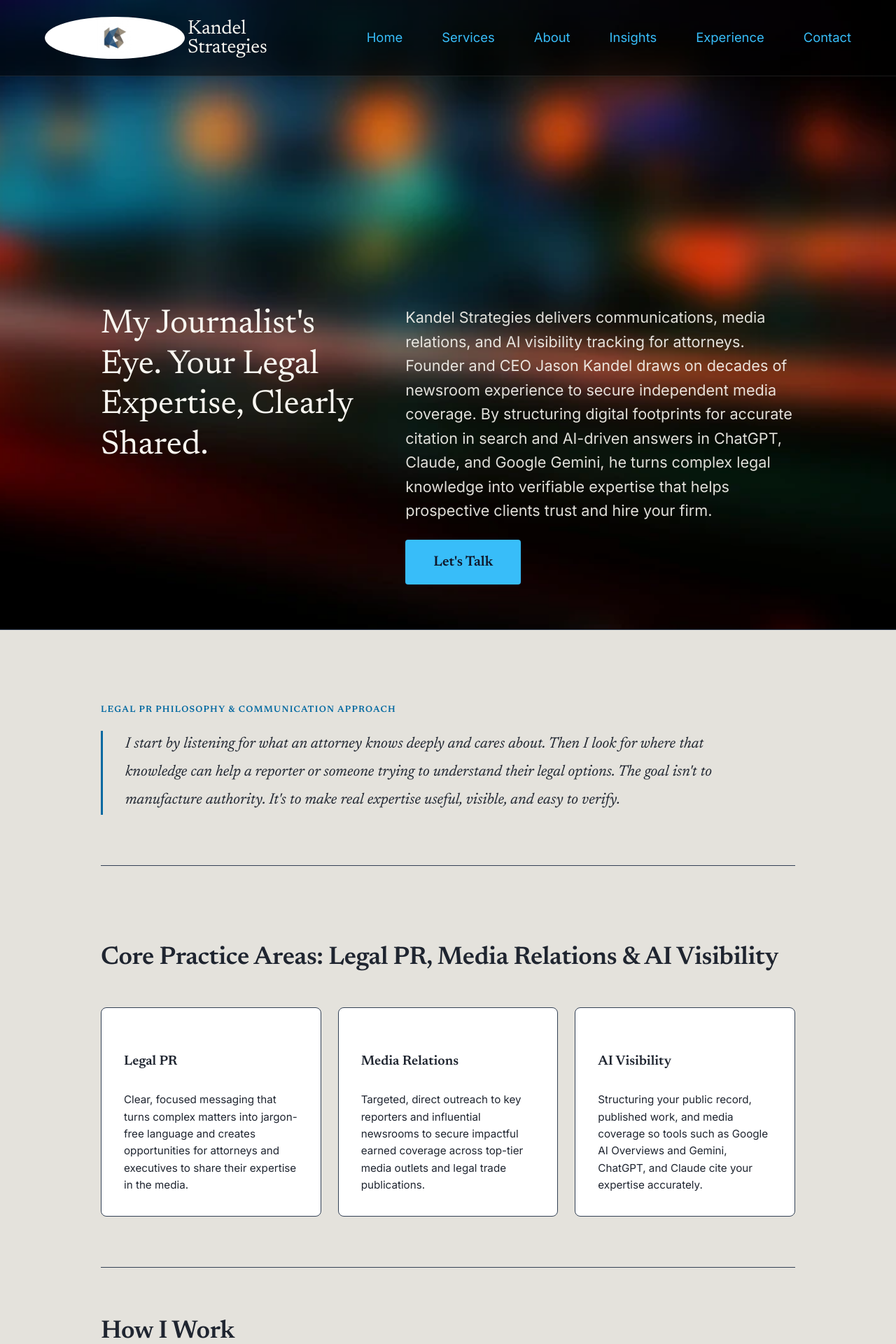
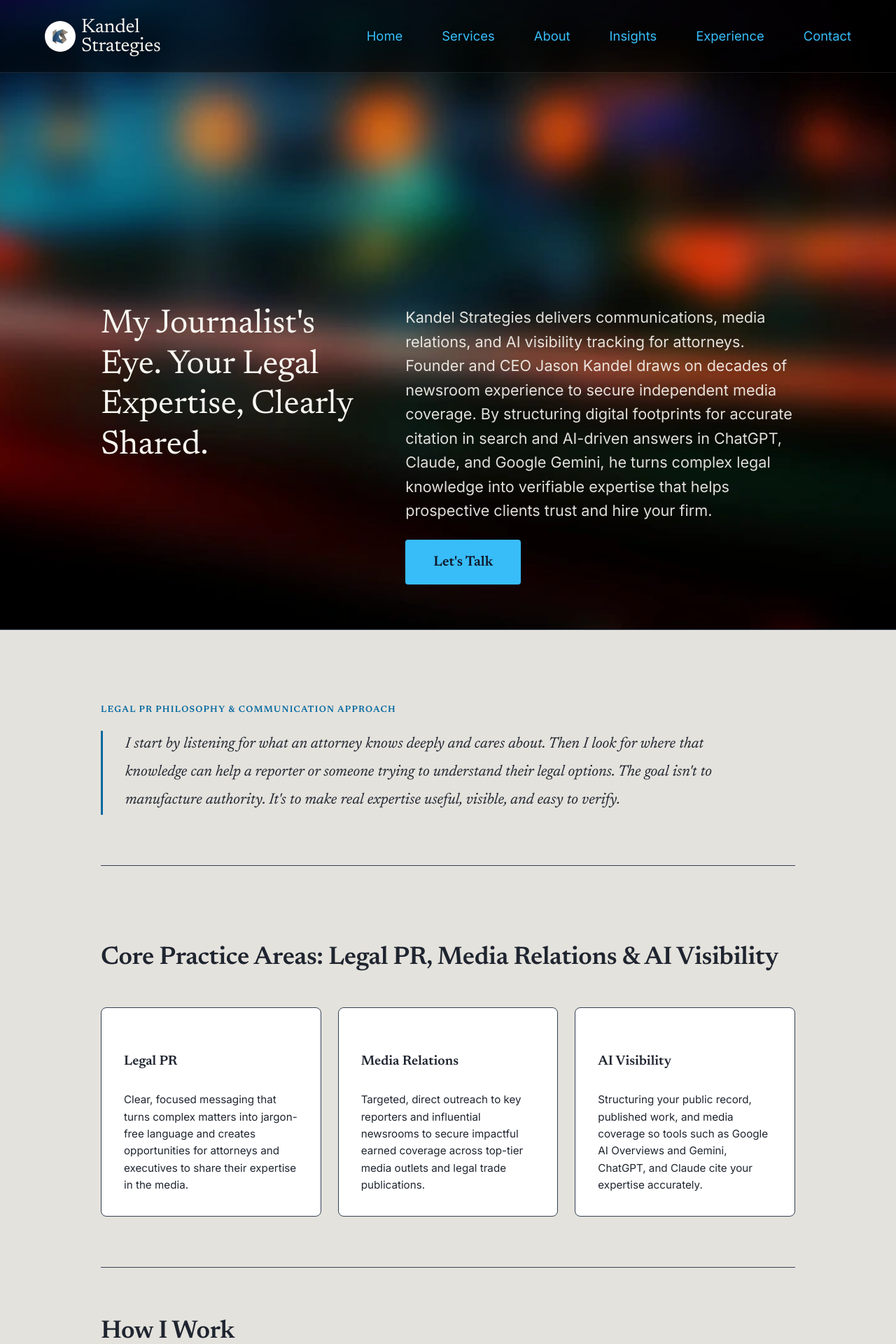
Before and after one commit to jkandel/kandel-website, a Jekyll site: the page built from index.html, in a window 1280 px wide. Shown: the top 1920 px of the page at 70% size. Built offline with Jekyll 4.4.1, drawn with Linux system fonts in a browser that asks for light colours.

Commit message:
Wrap logo in circular container and fix brand spacing

```diff
--- a/_includes/nav.html
+++ b/_includes/nav.html
@@ -1,7 +1,9 @@
 <header class="hero-nav" {% if page.url == '/' %}style="background-color: rgba(0, 0, 0, 0.5);"{% endif %}>
   <a href="#main-content" class="skip-link">Skip to main content</a>
-  <a href="/" class="nav-brand" style="display: inline-flex; align-items: center; gap: 4px; text-decoration: none; color: inherit; font-family: 'Newsreader', serif;">
-    <img id="site-logo" src="/public/images/kandelstrategieslogo.svg" alt="Kandel Strategies Logo" class="hero-logo" width="45" height="45" style="border-radius: 50%; object-fit: contain; background: #fff; padding: 4px;">
+  <a href="/" class="nav-brand" style="display: inline-flex; align-items: center; gap: 8px; text-decoration: none; color: inherit; font-family: 'Newsreader', serif;">
+    <div style="width: 44px; height: 44px; border-radius: 50%; background: #fff; display: inline-flex; align-items: center; justify-content: center; overflow: hidden; flex-shrink: 0; padding: 4px;">
+      <img id="site-logo" src="/public/images/kandelstrategieslogo.svg" alt="Kandel Strategies Logo" class="hero-logo" style="width: 100%; height: 100%; object-fit: contain;">
+    </div>
     <span class="company-name" style="display: inline-block; line-height: 0.95; margin-top: 2px;">Kandel<br>Strategies</span>
   </a>
   <nav class="nav-links" aria-label="Main Navigation">
```
